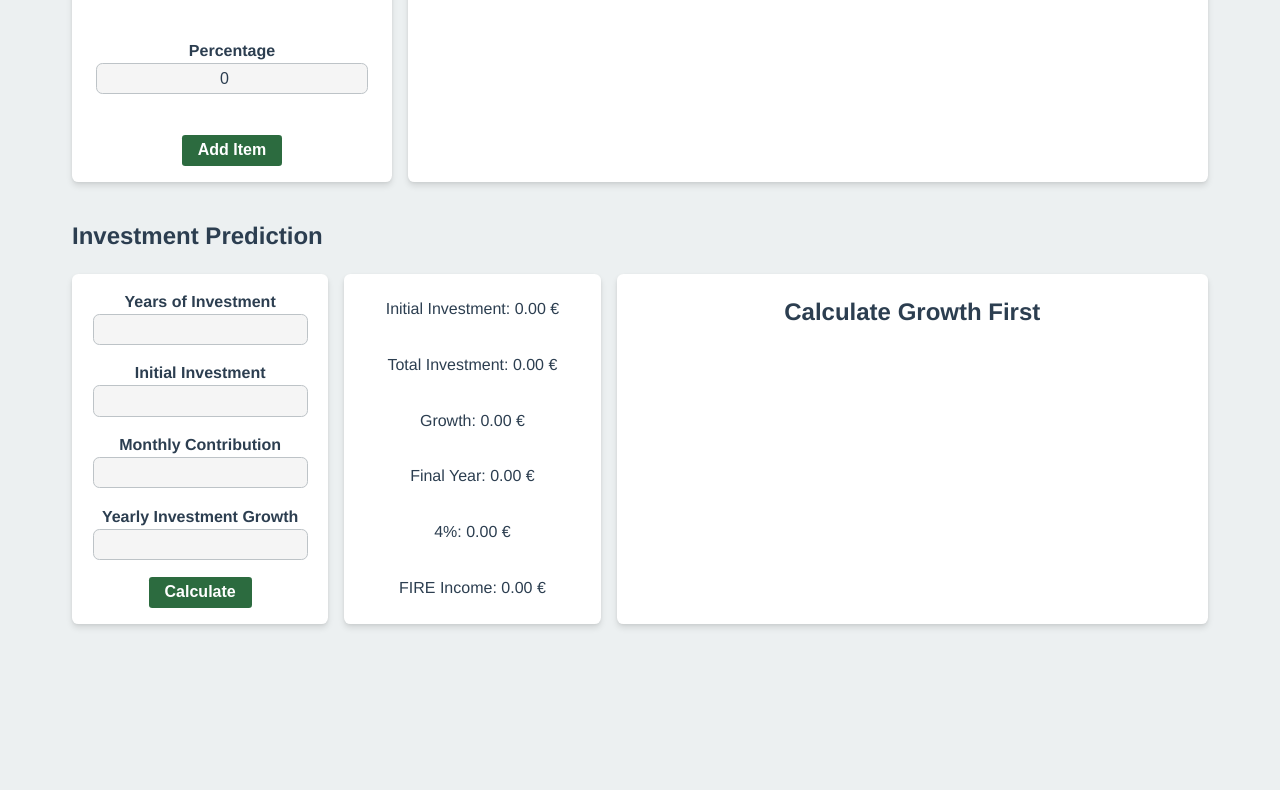
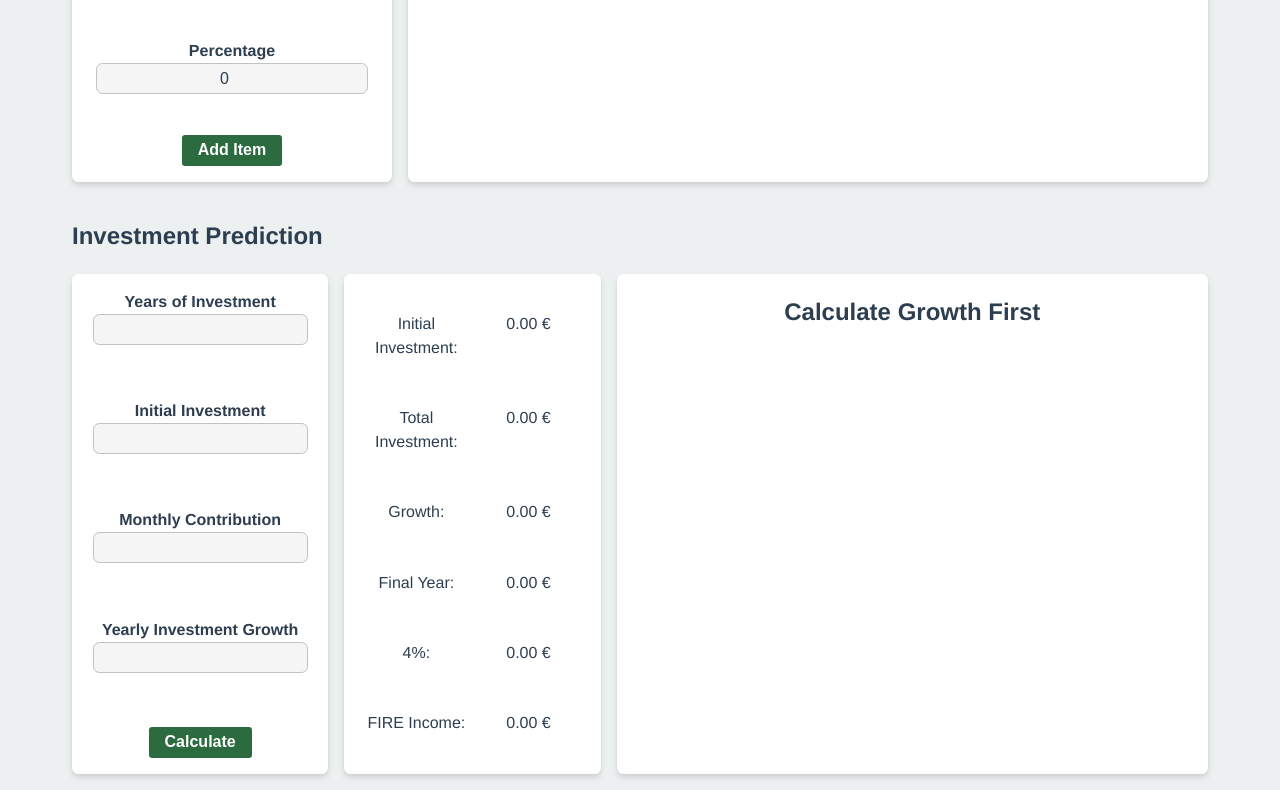
Before and after one commit to andrebarros7201/expense-tracker, a React (Vite) app: page / in a window 1280 px wide. Shown: the part 376-1166 px from the top of the page. Before the commit the page ends 1016 px from the top, so only its background shows below. Built offline with nearby package versions, Linux system fonts and the light colour scheme.

Commit message:
improve investment results display

```diff
--- a/src/components/investmentPrediction/components/investmentPredictionResults/InvestmentPredictionResults.jsx
+++ b/src/components/investmentPrediction/components/investmentPredictionResults/InvestmentPredictionResults.jsx
@@ -6,48 +6,60 @@ export default function InvestmentPredictionResults() {
   const { investment } = useContext(InvestmentPredictionContext);
   return (
     <section className={styles["result"]}>
-      <p className={styles["result__text"]}>
-        Initial Investment:{" "}
+      <span className={styles["result__field"]}>
+        <p>Initial Investment: </p>
+        <p>
           {parseFloat(investment.initialInvestment)
             .toFixed(2)
             .replace(/\B(?=(\d{3})+(?!\d))/g, " ")}{" "}
           €
         </p>
-      <p className={styles["result__text"]}>
-        Total Investment:{" "}
+      </span>
+      <span className={styles["result__field"]}>
+        <p>Total Investment: </p>
+        <p>
           {parseFloat(investment.totalContribution)
             .toFixed(2)
             .replace(/\B(?=(\d{3})+(?!\d))/g, " ")}{" "}
           €
         </p>
-      <p className={styles["result__text"]}>
-        Growth:{" "}
+      </span>
+      <span className={styles["result__field"]}>
+        <p>Growth: </p>
+        <p>
           {parseFloat(investment.totalGrowth)
             .toFixed(2)
             .replace(/\B(?=(\d{3})+(?!\d))/g, " ")}{" "}
           €
         </p>
-      <p className={styles["result__text"]}>
-        Final Year:{" "}
+      </span>
+      <span className={styles["result__field"]}>
+        <p>Final Year: </p>
+        <p>
           {parseFloat(investment.finalYear)
             .toFixed(2)
             .replace(/\B(?=(\d{3})+(?!\d))/g, " ")}{" "}
           €
         </p>
-      <p className={styles["result__text"]}>
-        4%:{" "}
+      </span>
+      <span className={styles["result__field"]}>
+        <p>4%: </p>
+        <p>
           {parseFloat(investment.fireFourPercent)
             .toFixed(2)
             .replace(/\B(?=(\d{3})+(?!\d))/g, " ")}{" "}
           €
         </p>
-      <p className={styles["result__text"]}>
-        FIRE Income:{" "}
+      </span>
+      <span className={styles["result__field"]}>
+        <p>FIRE Income: </p>
+        <p>
           {investment.fireMonthlyIncome
             .toFixed(2)
             .replace(/\B(?=(\d{3})+(?!\d))/g, " ")}{" "}
           €
         </p>
+      </span>
     </section>
   );
 }
--- a/src/components/investmentPrediction/components/investmentPredictionResults/InvestmentPredictionResults.module.scss
+++ b/src/components/investmentPrediction/components/investmentPredictionResults/InvestmentPredictionResults.module.scss
@@ -11,12 +11,16 @@
   background-color: white;
   border-radius: 0.4rem;
   box-shadow: $box-shadow;
+  padding: 1rem;
+  box-sizing: border-box;
 
   @media (max-width: 1200px) {
     border-right: none;
   }
 }
 
-.result__text {
-  margin: 0;
+.result__field {
+  width: 100%;
+  display: grid;
+  grid-template-columns: 1fr 1fr;
 }
--- a/src/components/investmentPrediction/investmentPrediction.module.scss
+++ b/src/components/investmentPrediction/investmentPrediction.module.scss
@@ -5,7 +5,7 @@
   display: grid;
   gap: 1rem;
   grid-template-columns: 1.3fr 1.3fr 3fr;
-  grid-template-rows: 350px;
+  grid-template-rows: 500px;
   grid-template-areas: "form results table";
   grid-auto-flow: row;
   box-sizing: border-box;
@@ -13,7 +13,7 @@
 
   @media (max-width: 1200px) {
     grid-template-columns: 1fr 1fr;
-    grid-template-rows: 350px 400px;
+    grid-template-rows: 400px 400px;
     grid-template-areas:
       "form results"
       "table table";
```
Lines whose indentation alone changed are shown as unchanged.
